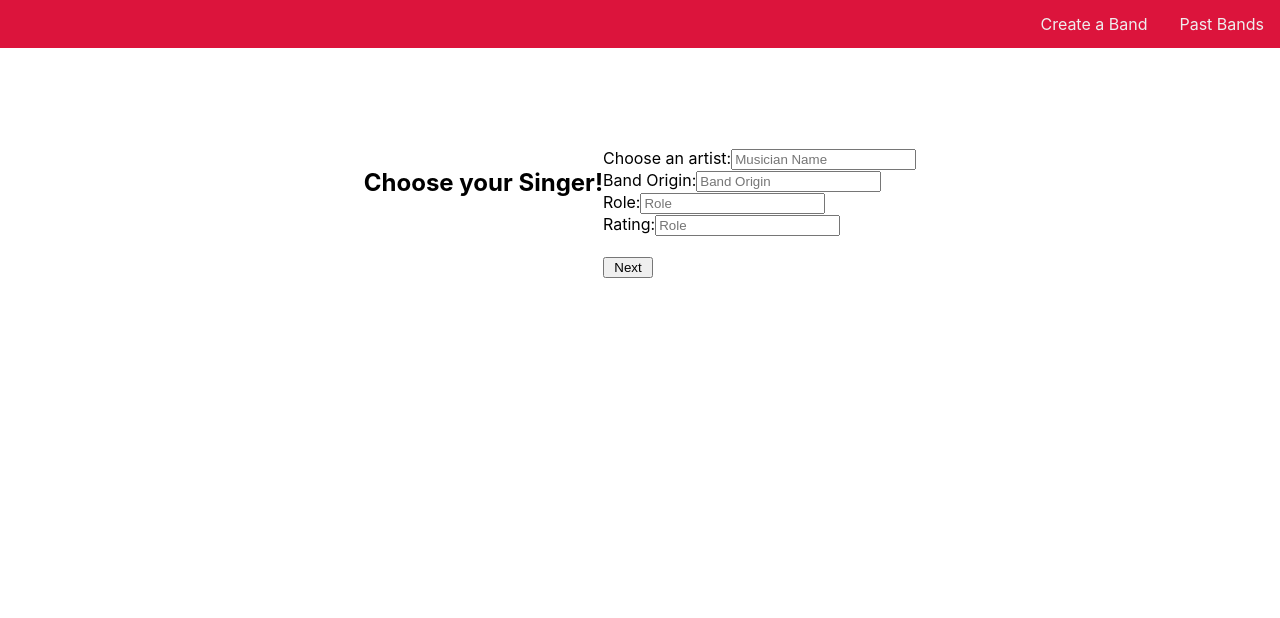
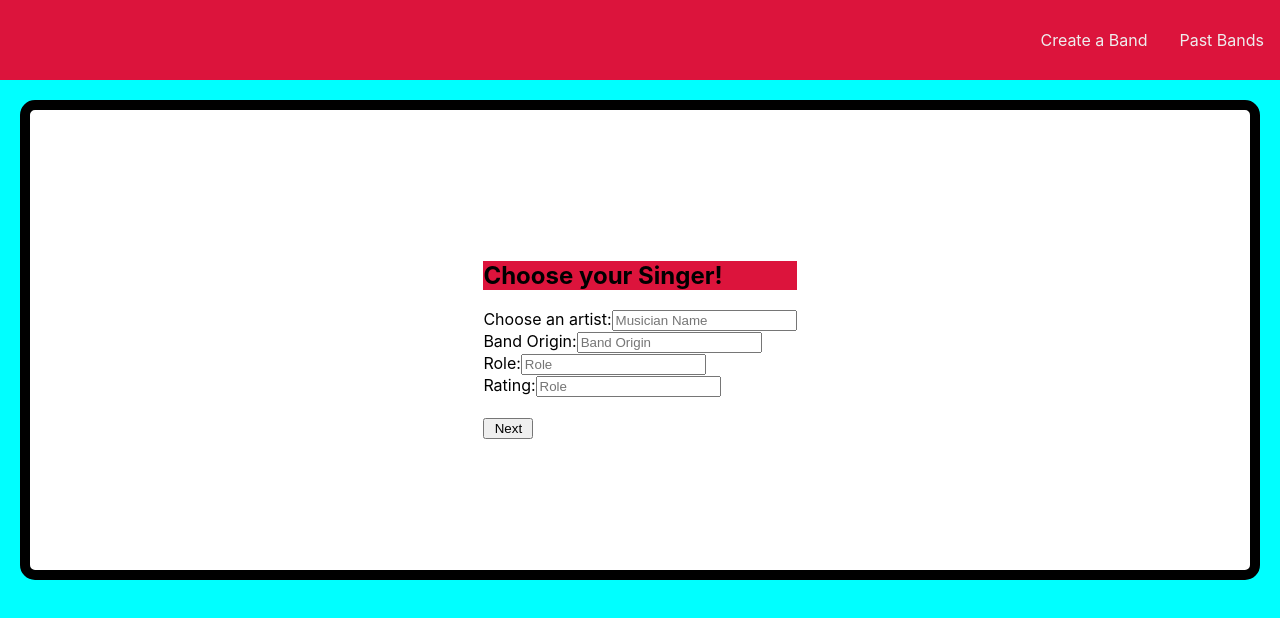
Before and after one commit to Codetitude/Fantasy-Band, a React (Create React App) app in the folder client/: page /PickSinger in a window 1280 px wide. Both pictures are taken after typing "Sample" into the empty fields and a click on the button "Enter". Shown: the top 618 px of the page. Built offline with nearby package versions, Linux system fonts and the light colour scheme.

Commit message:
phase#11 styling my forms

```diff
--- a/client/src/App.css
+++ b/client/src/App.css
@@ -18,7 +18,8 @@ Nav {
   display: flex;
   justify-content: flex-end;
   align-items: center;
-  height: 3em;
+  height: 5em;
+  width: 100vw;
 }
 
 a {
@@ -29,6 +30,13 @@ a {
 header nav a {
   margin: 0 1em;
 }
+
+
+body {
+background-color: aqua;
+
+}
+
 
 .hometitle {
 
@@ -43,21 +51,31 @@ header nav a {
   justify-content: center;
   font-size: 100px;
   align-items: center;
+  flex-wrap: wrap;
 
  }
 
  .musicianForm {
+
+  background-color: white;
   display: flex;
+
   justify-content: center;
-  align-items: flex-end;
-  height: 100px;
-  padding: 100px;
+  align-items: center;
+  height: 45vh;
+  padding: 50px;
   flex-wrap: wrap;
+  border: 10px solid black;
+  border-radius: 15px;
+  margin: 20px;
  }
 
+
+
+
  .musicianTitle {
-  align-self:flex-start;
-  flex-wrap:wrap;
+
+  background-color: crimson;
  }
 
  button {
--- a/client/src/pages/PickBassist.jsx
+++ b/client/src/pages/PickBassist.jsx
@@ -16,8 +16,9 @@ const PickBassist = (props) => {
   return(
 
         <div className="musicianForm">
+
+    <form  className="artistForm"  >
     <h2 className="musicianTitle"> Choose your bassist!</h2>
-    <form   >
       <label> Choose an artist:
         </label>
 
--- a/client/src/pages/PickDrummer.jsx
+++ b/client/src/pages/PickDrummer.jsx
@@ -16,8 +16,9 @@ const PickDrummer = (props) => {
   return(
 
       <div className="musicianForm">
+
+    <form   className="artistForm" >
     <h2 className="musicianTitle"> Choose your Drummer!</h2>
-    <form   >
       <label> Choose an artist:
         </label>
 
--- a/client/src/pages/PickGuitarist.jsx
+++ b/client/src/pages/PickGuitarist.jsx
@@ -10,8 +10,9 @@ if (props.name === '' || props.bandOrigin === '' || props.role === ''){
 
   return(
     <div className="musicianForm">
+
+    <form  className="artistForm"  >
     <h2 className="musicianTitle"> Choose your Guitarist!</h2>
-    <form   >
       <label> Choose an artist:
         </label>
 
--- a/client/src/pages/PickSinger.jsx
+++ b/client/src/pages/PickSinger.jsx
@@ -35,9 +35,10 @@ setFormState({value: e.target.value})*/
 
   return(
     <div className="musicianForm">
+
+    <br></br>
+    <form className="artistForm"  >
     <h2 className="musicianTitle"> Choose your Singer!</h2>
-    <br></br>
-    <form   >
       <label> Choose an artist:
         </label>
 
```
